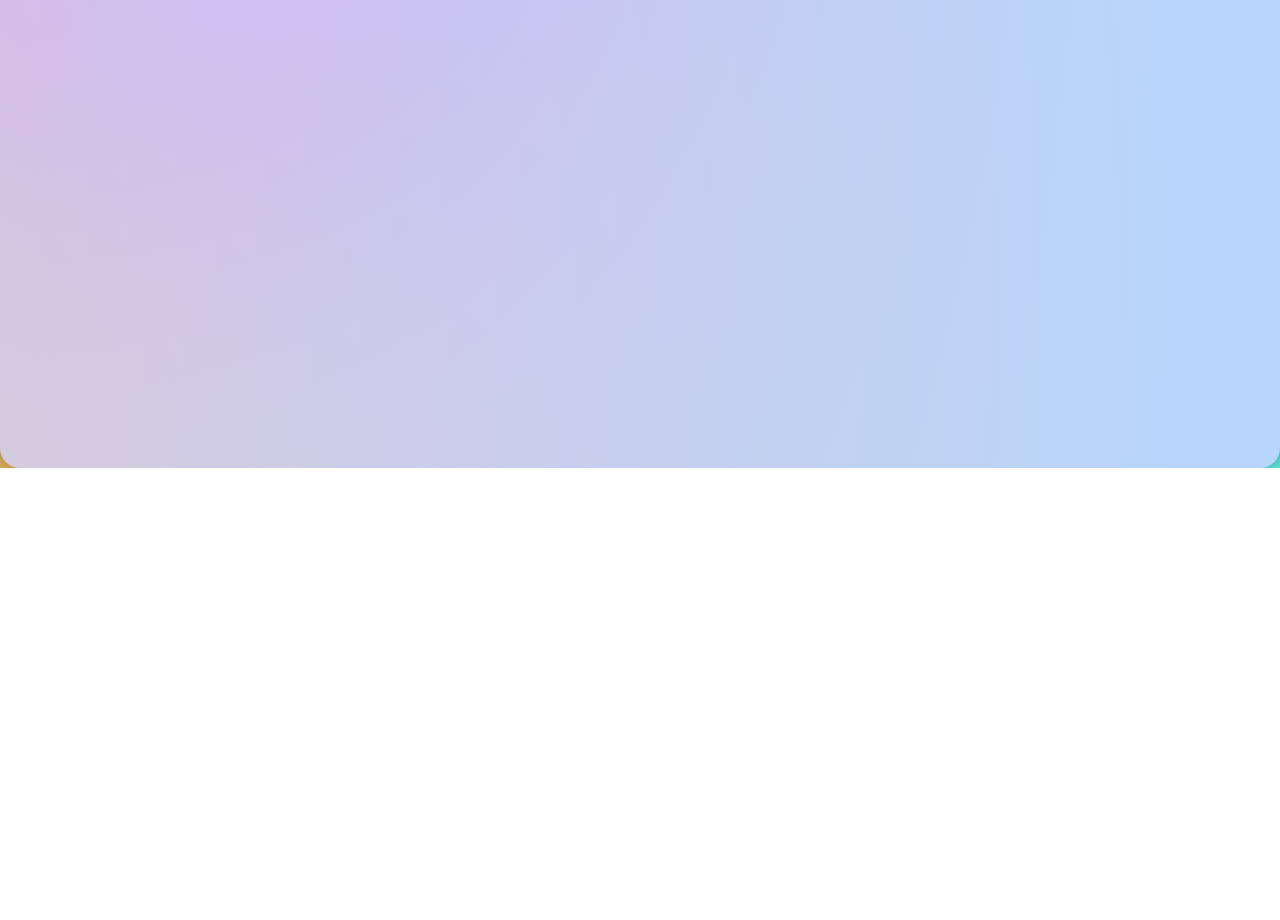
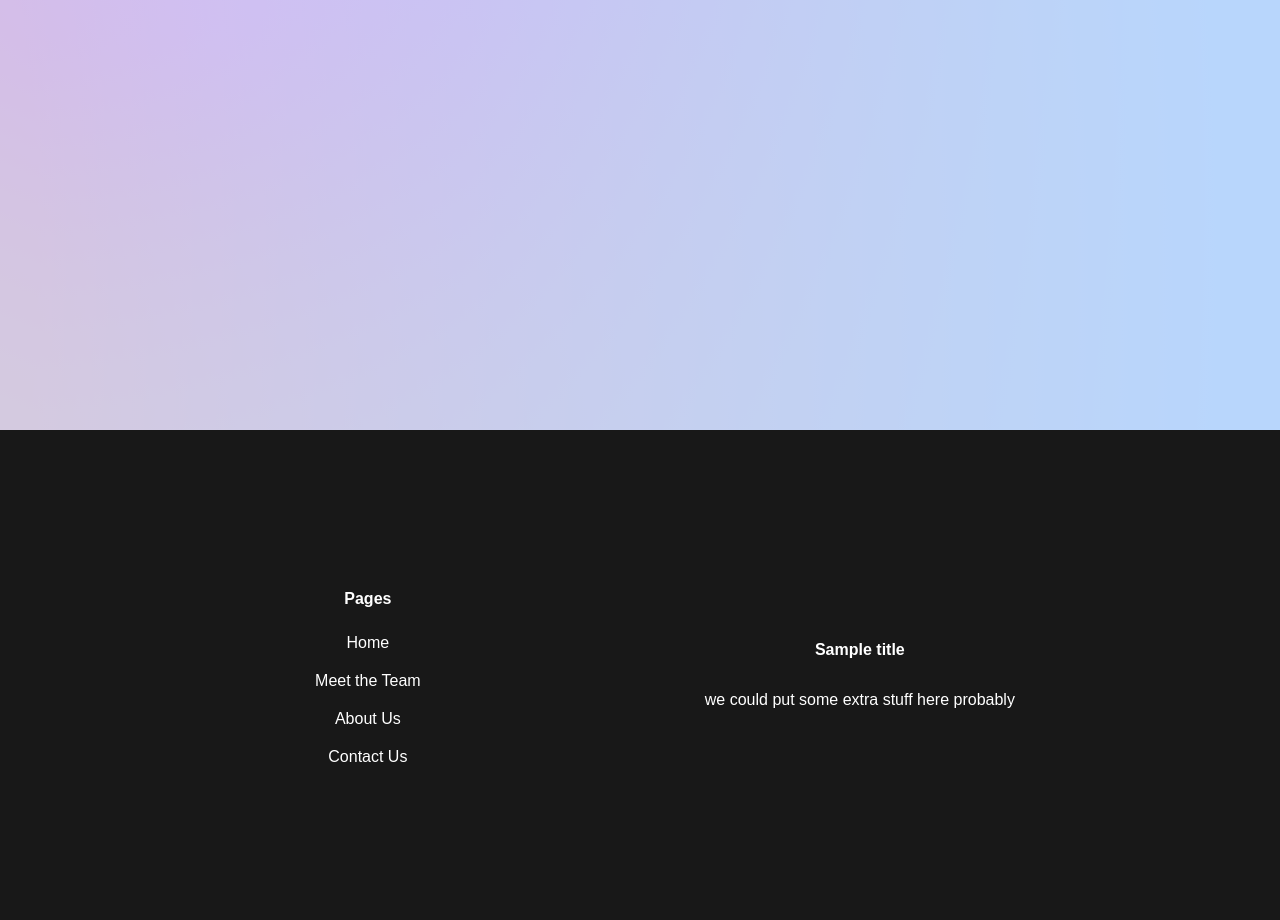
Before and after one commit to supersliser/SweetNSoftech, an Astro site: page / in a window 1280 px wide. Shown: the part 582-1502 px from the top of the page. Before the commit the page ends 1050 px from the top, so only its background shows below. Built offline with nearby package versions, Linux system fonts and the light colour scheme; Astro itself is replaced by a stand-in of ours.

Commit message:
bottom Area built

```diff
--- a/package.json
+++ b/package.json
@@ -11,6 +11,7 @@
   },
   "dependencies": {
     "@astrojs/react": "^3.0.10",
+    "@fontsource-variable/work-sans": "^5.0.17",
     "@fontsource/lato": "^5.0.18",
     "@types/react": "^18.2.56",
     "@types/react-dom": "^18.2.19",
--- /dev/null
+++ b/src/components/BottomArea.astro
@@ -0,0 +1,59 @@
+---
+import Pages from "../scripts/PageLayout";
+import LinkButton from "../components/LinkButton.astro";
+---
+
+<div class="bottomAreaContainer">
+  <ul class="listContainer">
+    <p class="titleItem">Pages</p>
+    {
+      Pages[0].map((page) => {
+        return <LinkButton link={page[1]} text={page[0]} />;
+      })
+    }
+    {
+      Pages[1].map((page) => {
+        return <LinkButton link={page[1]} text={page[0]} />;
+      })
+    }
+  </ul>
+  <div class="listContainer">
+    <p class="titleItem">Sample title</p>
+    <p>we could put some extra stuff here probably</p>
+  </div>
+</div>
+
+<style>
+  .bottomAreaContainer {
+    background-color: rgb(24, 24, 24);
+    color: white;
+    width: 80%;
+    padding: 10%;
+    margin-top: -3%;
+    display: flex;
+    align-items: center;
+    justify-content: space-around;
+    z-index: -45;
+    flex-direction: row;
+    height: max-content;
+  }
+  p,
+  h1,
+  h2,
+  h3,
+  h4,
+  h5,
+  h6 {
+    font-family: "Work Sans Variable", sans-serif;
+  }
+  .listContainer {
+    display: flex;
+    flex-direction: column;
+    align-items: center;
+    justify-content: space-evenly;
+  }
+
+  .titleItem {
+    font-weight: 600;
+  }
+</style>
--- a/src/components/MainArea.astro
+++ b/src/components/MainArea.astro
@@ -1,6 +1,7 @@
 ---
 import colourScheme from "../scripts/Pallete";
-const periwinkle = colourScheme[1][0];
+const periwinkle =
+  colourScheme[1][0].substring(0, colourScheme[1][0].length - 2) + "0.8)";
 ---
 
 <div class="mainAreaContainer">
@@ -12,13 +13,12 @@ const periwinkle = colourScheme[1][0];
     width: 90%;
     border-width: 5px;
     border-color: white;
-    border-radius: 20px;
+    border-radius: 15px;
     background-color: var(--periwinkle);
-    opacity: 0.8;
     margin-top: 5%;
     padding: 5%;
     /* padding-top: 10%; */
-    box-shadow: 0px -6px 43px 0px #000000;
+    box-shadow: 0px -2px 22px 0px #000000;
     z-index: -40;
     min-height: 100vh;
   }
--- a/src/components/Navbar.astro
+++ b/src/components/Navbar.astro
@@ -1,14 +1,7 @@
 ---
 import LinkButton from "../components/LinkButton.astro";
 const { currentPage } = Astro.props;
-const Pages = [
-  [
-    ["Home", "/"],
-    ["Meet the Team", "/team"],
-    ["About Us", "/about"],
-  ],
-  [["Contact Us", "/contact"]],
-];
+import Pages from "../scripts/PageLayout.js";
 ---
 
 <nav class="barContainer">
--- a/src/layouts/Layout.astro
+++ b/src/layouts/Layout.astro
@@ -8,6 +8,9 @@ import Title from "../components/Title.astro";
 import Navbar from "../components/Navbar.astro";
 import BackgroundAnim from "../components/BackgroundAnim.astro";
 import MainArea from "../components/MainArea.astro";
+import BottomArea from "../components/BottomArea.astro";
+// Supports weights 100-900
+import "@fontsource-variable/work-sans";
 ---
 
 <!doctype html>
@@ -28,6 +31,7 @@ import MainArea from "../components/MainArea.astro";
         <slot />
       </MainArea>
     </BackgroundAnim>
+    <BottomArea />
   </body>
 </html>
 
@@ -36,5 +40,10 @@ import MainArea from "../components/MainArea.astro";
     border-width: 0;
     margin: 0;
     padding: 0;
+    width: 100%;
+  }
+
+  p {
+    font-family: "Work Sans Variable", sans-serif;
   }
 </style>
--- a/src/pages/index.astro
+++ b/src/pages/index.astro
@@ -11,4 +11,14 @@ import Navbar from "../components/Navbar.astro";
   </main>
 </Layout>
 
-<style></style>
+<style>
+  p,
+  h1,
+  h2,
+  h3,
+  h4,
+  h5,
+  h6 {
+    font-family: "Work Sans Variable", sans-serif;
+  }
+</style>
--- /dev/null
+++ b/src/scripts/PageLayout.js
@@ -0,0 +1,9 @@
+const Pages = [
+  [
+    ["Home", "/"],
+    ["Meet the Team", "/team"],
+    ["About Us", "/about"],
+  ],
+  [["Contact Us", "/contact"]],
+];
+export default Pages;
```
Also changed, not shown: 1 other file.
